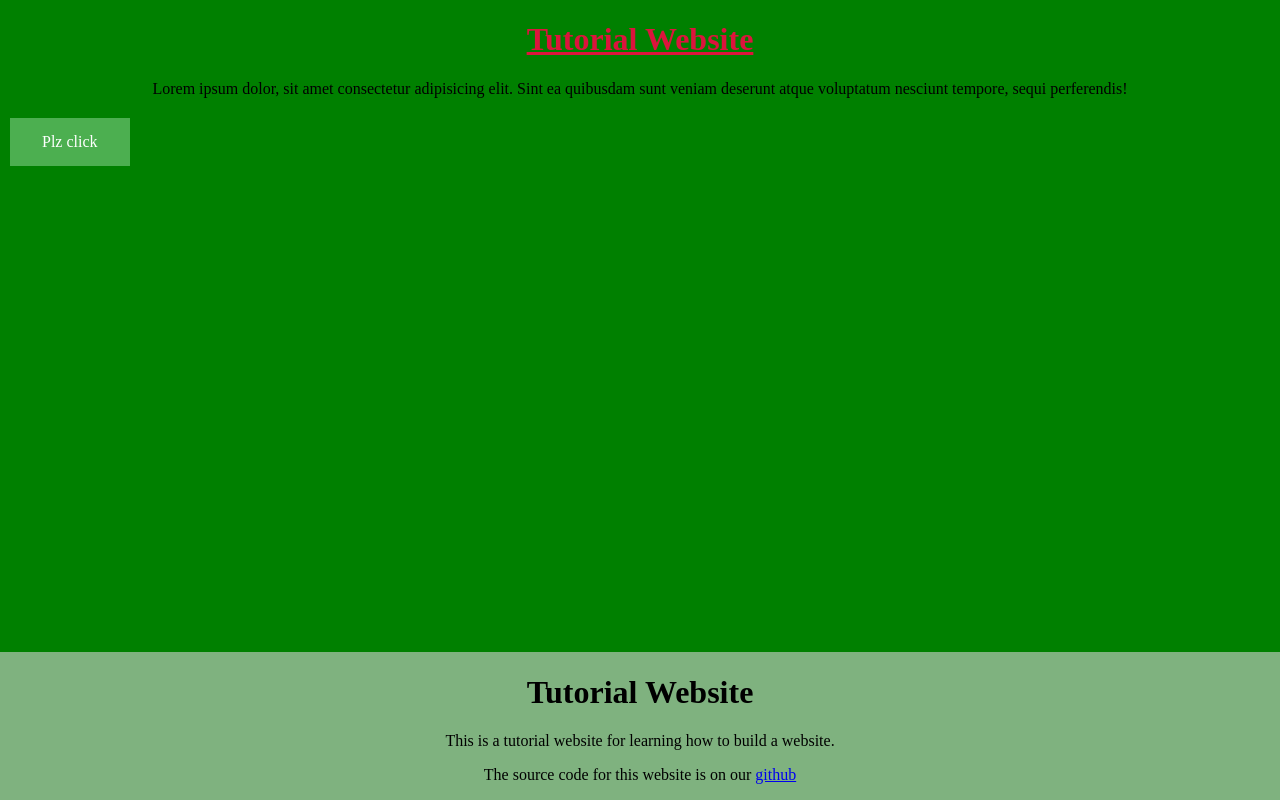
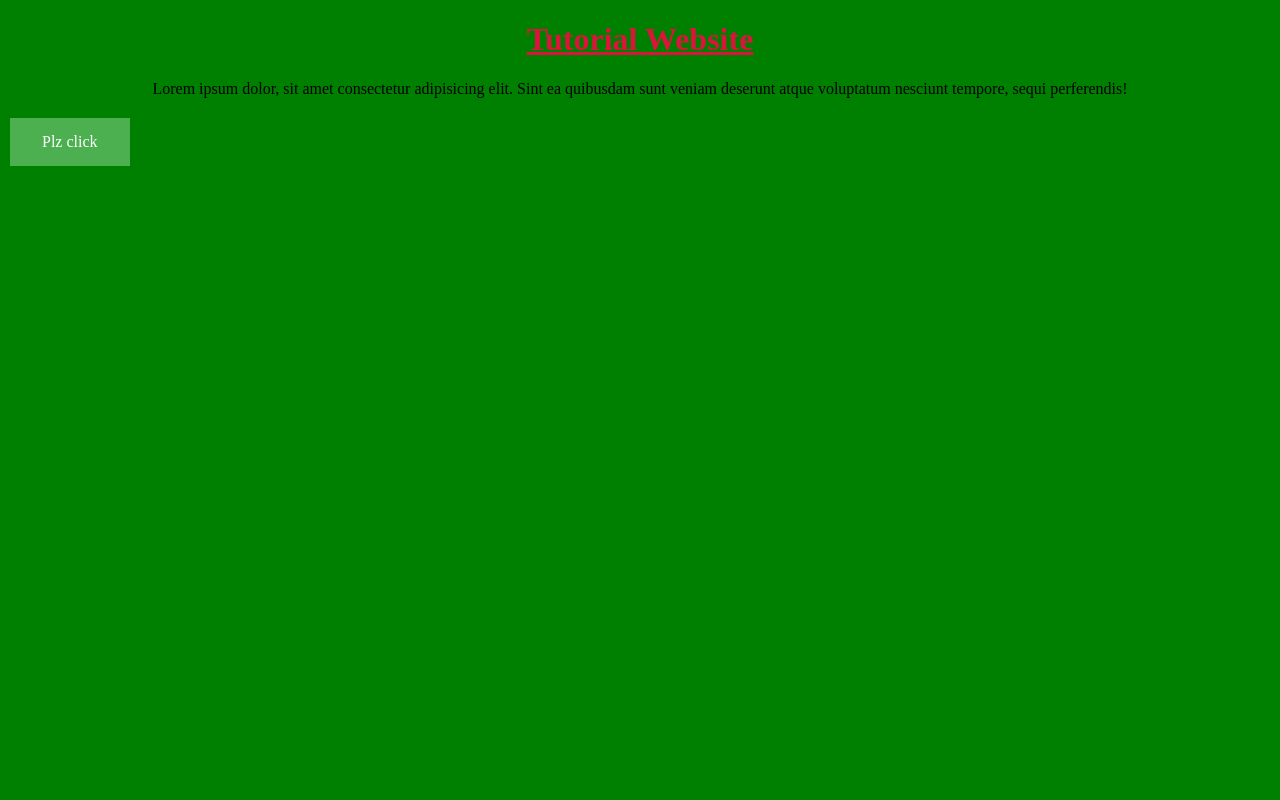
Before and after one commit to BorderWorkspace/tutorial-site-1, a plain HTML site: page index.html in a window 1280 px wide. Drawn offline with Linux system fonts and the light colour scheme.

Commit message:
Update index.html

```diff
--- a/index.html
+++ b/index.html
@@ -4,17 +4,6 @@
     <meta charset="UTF-8">
     <meta http-equiv="X-UA-Compatible" content="IE=edge">
     <meta name="viewport" content="width=device-width, initial-scale=1.0">
-    <style>
-        footer {
-            position: fixed;
-            left: 0;
-            bottom: 0;
-            width: 100%;
-            background-color: #d3d3d39a;
-            color: black;
-            text-align: center;
-        }
-    </style>
     <title>Tutorial Website</title>
     <link rel="stylesheet" href="./style.css">
 </head>
@@ -26,10 +15,5 @@
 
     <a class="button" href="https://www.youtube.com/watch?v=dQw4w9WgXcQ" target="_blank" >Plz click</a>
 
-    <footer>
-        <h1>Tutorial Website</h1>
-        <p>This is a tutorial website for learning how to build a website.</p>
-        <p>The source code for this website is on our <a href="https://github.com/BorderWorkspace/tutorial-site-1" target="_blank" >github</a></p>
-    </footer>
 </body>
 </html>
```
